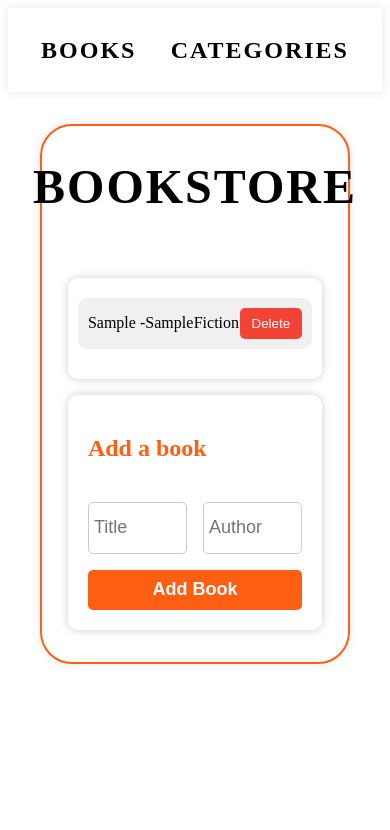
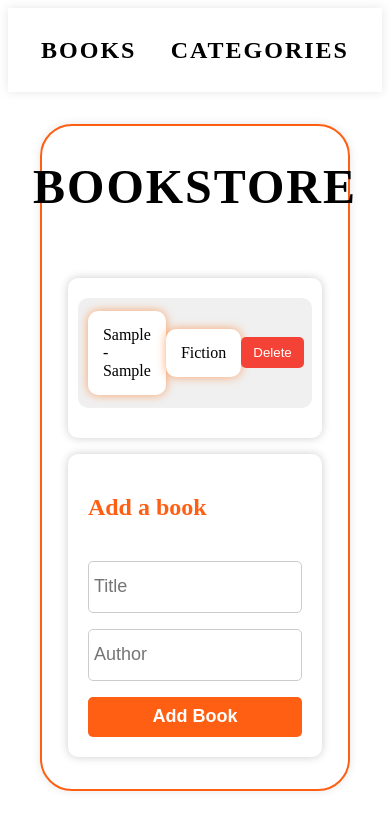
Before and after one commit to Peter-Kibet/peters-bookstore-app, a React (Create React App) app: page / in a window 390 px wide. Both pictures are taken after typing "Sample", "Sample" into the empty fields and a click on the button "Add Book". Shown: the top 830 px of the page. Built offline with nearby package versions, Linux system fonts and the light colour scheme; no server answers.

Commit message:
Impliment styling to bookstore app

```diff
--- a/src/components/BookForm.jsx
+++ b/src/components/BookForm.jsx
@@ -45,8 +45,8 @@ const BookForm = () => {
           value={author}
           onChange={(e) => setAuthor(e.target.value)}
         />
+        <button type="submit">Add Book</button>
       </div>
-      <button type="submit">Add Book</button>
     </form>
   );
 };
--- a/src/styles/Book.css
+++ b/src/styles/Book.css
@@ -9,10 +9,15 @@
   margin-bottom: 10px;
   border-radius: 10px;
   width: 100%;
+  height: 90px;
 }
 
 .books span {
   font-size: 16px;
+  background-color: #fff;
+  padding: 15px;
+  border-radius: 10px;
+  box-shadow: 0 0 10px 0 rgba(255, 110, 13, 0.6);
 }
 
 .books button {
--- a/src/styles/BookForm.css
+++ b/src/styles/BookForm.css
@@ -38,6 +38,12 @@ h2 {
   font-size: 18px;
 }
 
+.form-class .formInputs input:focus {
+  outline: none;
+  border: 1px solid #ff5f13;
+  box-shadow: 0 0 10px 0 rgba(255, 110, 13, 0.6);
+}
+
 .form-class button {
   width: 100%;
   height: 40px;
@@ -49,3 +55,9 @@ h2 {
   font-weight: 600;
   cursor: pointer;
 }
+
+@media (max-width: 768px) {
+  .formInputs {
+    flex-wrap: wrap;
+  }
+}
```
